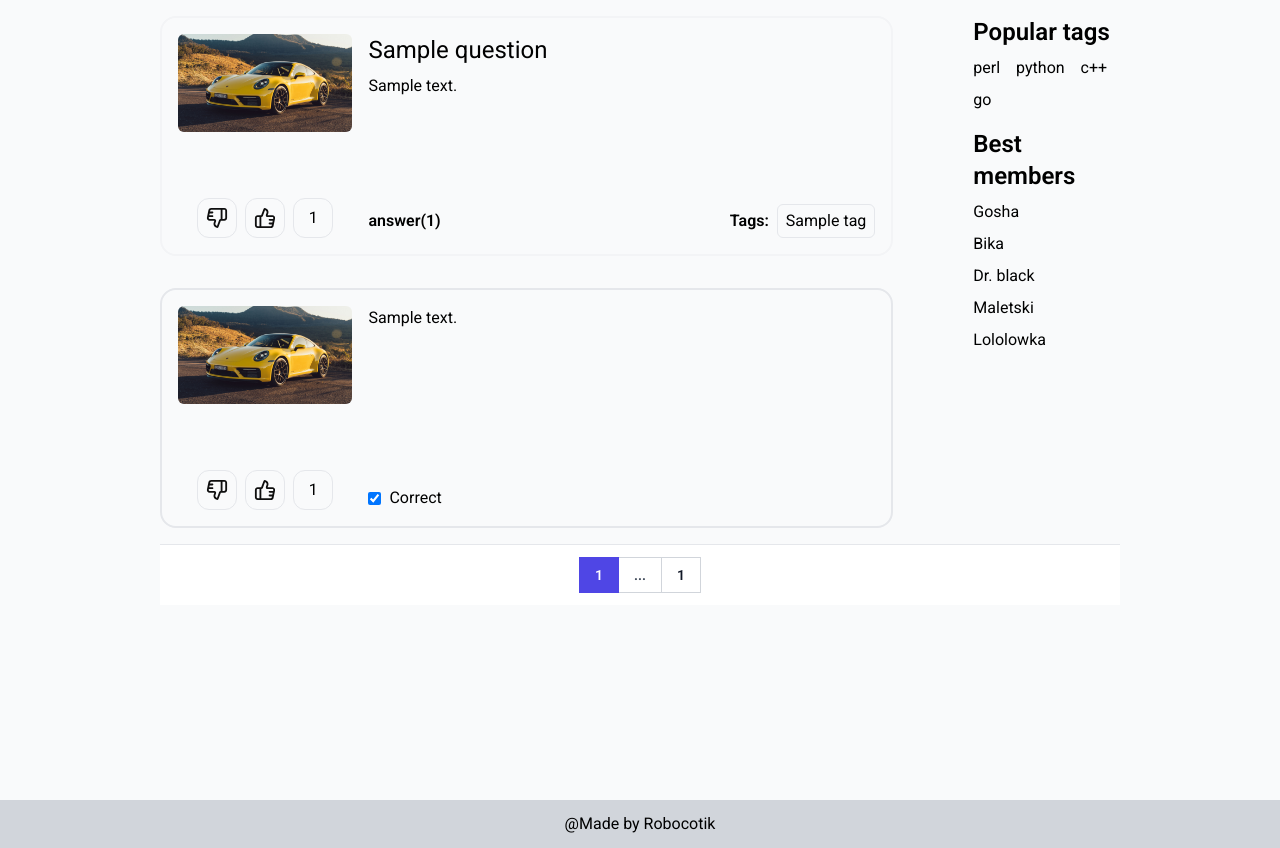
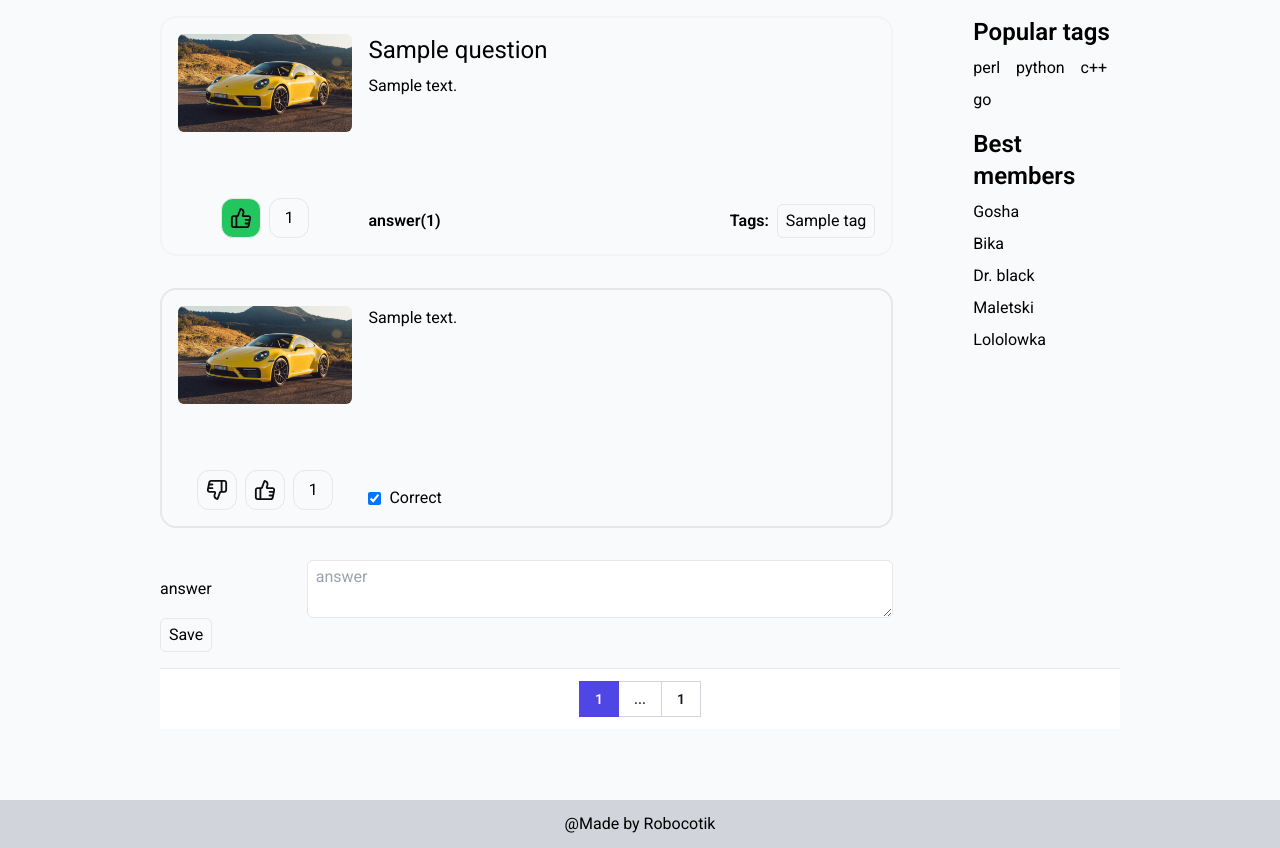
Before and after one commit to Robocotik/AskMeDjango, a Django app: page /question/1/ in a window 1280 px wide. Shown: the part 80-928 px from the top of the page. Run offline with Django 5.2, Linux system fonts and the light colour scheme; a user stored in the database is signed in; tables that the repository leaves empty hold one stand-in row (values such as "Sample post"); grey boxes marked "Sample" are stand-in pictures; some libraries are stand-ins or nearby versions.

Commit message:
[feat] question: make save question like

```diff
--- a/app/forms.py
+++ b/app/forms.py
@@ -2,13 +2,28 @@ from typing import Any
 from django import forms
 from django.contrib.auth.models import User
 
-from app.models import Avatar, Profile, Question, Tag
+from app.models import Answer, Avatar, Profile, Question, Tag
 class LoginForm(forms.Form):
     username = forms.CharField(max_length=40, required=True)
     password = forms.CharField(widget=forms.PasswordInput, min_length=5, required=True)
 
     def clean(self) -> dict[str, Any]:
         return super().clean()
+
+
+class AnswerForm(forms.ModelForm):
+    content = forms.CharField(required=True, min_length=10)
+
+    class Meta:
+        model = Answer
+        fields = ['content']
+    def save(self, user, question_id, commit=True):
+        answer = super().save(commit=False)
+        answer.author_id = user.id
+        answer.question_id = question_id
+        if commit:
+            answer.save()
+        return answer
 
 class AskForm(forms.ModelForm):
     title = forms.CharField(required=True, min_length=10)
@@ -17,16 +32,16 @@ class AskForm(forms.ModelForm):
     class Meta:
         model = Question
         fields = ['title', 'desc', 'tags']
-    def save(self, user, commit=True):  # Добавляем параметр user
+    def save(self, user, commit=True):
         question = super().save(commit=False)
-        question.author_id = user.id  # Устанавливаем автора вопроса
+        question.author_id = user.id
         if commit:
             question.save()
 
-            tag_titles = self.cleaned_data['tags'].split(',')  # Предполагаем, что теги разделены запятыми
+            tag_titles = self.cleaned_data['tags'].split(',')
             for title in tag_titles:
-                tag, created = Tag.objects.get_or_create(title=title.strip())  # Получаем или создаем тег
-                question.tags.add(tag)  # Добавляем тег к вопросу
+                tag, _ = Tag.objects.get_or_create(title=title.strip())
+                question.tags.add(tag)
         return question
 
 
--- a/app/urls.py
+++ b/app/urls.py
@@ -11,6 +11,7 @@ urlpatterns = [
     path('hot/', views.hot, name='hot'),
     path('logout/', views.logout, name='logout'),
     path('tag/<str:tag>/', views.tag_id, name='tag'),
+    path('question/<question_id>/like/', views.likeQuestion, name='like'),
     path('question/<int:question_id>/', views.single_question, name='question'),
     path('settings/', views.settings, name='settings'),
 ]
--- a/app/views.py
+++ b/app/views.py
@@ -1,12 +1,14 @@
+from django.http import JsonResponse
 from django.shortcuts import redirect, render
 from django.urls import reverse, reverse_lazy
 
-from app.forms import AskForm, LoginForm, RegisterForm, SettingsForm
+from app.forms import AnswerForm, AskForm, LoginForm, RegisterForm, SettingsForm
 # from static.mock.question import questions
-from .models import Avatar, Question, Profile
+from .models import Avatar, Question, Profile, QuestionLike
 from django.core.paginator import Paginator, EmptyPage
 from django.contrib import auth
 from django.contrib.auth.decorators import login_required
+from django.views.decorators.http import require_POST
 
 # Create your views here.
 
@@ -113,7 +115,14 @@ def ask(request):
 def single_question(request, question_id):
     question = Question.objects.question_with_id(question_id)
     answers = paginate(question.answers.all(), request)
-    return render(request, 'single_question.html', context={"item": question, "answers" :answers, 'page_obj': answers})
+    is_liked = QuestionLike.objects.filter(question=question, user=request.user).exists()
+    form = AnswerForm()
+    if request.method == 'POST':
+        form = AnswerForm(request.POST)
+        if form.is_valid():
+            form.save(user=request.user, question_id=question_id)
+            return redirect(reverse_lazy('question', kwargs={'question_id': question.id}))
+    return render(request, 'single_question.html', context={"item": question, "answers" :answers, 'page_obj': answers, 'form': form, 'is_liked': is_liked})
 
 def tag_id(request, tag):
     questions = Question.objects.questions_with_tag(tag)
@@ -122,3 +131,13 @@ def tag_id(request, tag):
 
 def custom_404_view(request, exception):
     return render(request, '404.html', status=404)
+
+@login_required
+@require_POST
+def likeQuestion(request, question_id):
+    question = Question.objects.question_with_id(question_id)
+    if question:
+        questionLike, is_created = QuestionLike.objects.get_or_create(user=request.user, question=question)
+        if not is_created:
+            questionLike.delete()
+    return JsonResponse({'likes_count': QuestionLike.objects.filter(question=question).count(), 'is_liked': is_created})
--- a/templates/ask.html
+++ b/templates/ask.html
@@ -34,6 +34,7 @@
 
     </div>
     <button type='submit'
+
         class='duration-200 transition-all border border-1 border-gray-200 rounded-md hover:shadow cursor-pointer px-2 py-1'>Ask!</button>
 
 </form>
--- a/templates/base.html
+++ b/templates/base.html
@@ -42,8 +42,8 @@
 
             <div class='flex gap-2'>
                 <input type="text" placeholder='Search' class='rounded-md ps-2 overflow-hidden'>
-                <button
-                    class='border border-1 rounded-md px-4 hover:shadow duration-200 transition-all  h-full'>Ask</button>
+                <a href="{% url 'ask' %}"
+                    class='border border-1 rounded-md px-4 hover:shadow duration-200 transition-all  h-full'>Ask</a>
             </div>
             <div class='flex gap-2 h-full min-w-50'>
 
@@ -154,7 +154,7 @@
         </div>
 
     </footer>
-
+    <script src='{% static 'js/questionLike.js' %}'></script>
 </body>
 
 </html>
--- a/templates/layouts/card_layout.html
+++ b/templates/layouts/card_layout.html
@@ -5,19 +5,8 @@
         <img src="{% static 'img/porshe.jpg' %} " alt="question"
             class='object-cover object-center rounded-md overflow-hidden'>
         <div class='flex gap-2 h-10 items-center'>
-            <button class='h-full hover:shadow p-2 rounded-xl border border-1 border-gray-200'>
-                <svg width="auto" height="100%" viewBox="0 0 24 24" fill="none" xmlns="http://www.w3.org/2000/svg">
-                    <g id="SVGRepo_bgCarrier" stroke-width="0"></g>
-                    <g id="SVGRepo_tracerCarrier" stroke-linecap="round" stroke-linejoin="round">
-                    </g>
-                    <g id="SVGRepo_iconCarrier">
-                        <path fill-rule="evenodd" clip-rule="evenodd"
-                            d="M11.556 22.646C12.3525 23.0443 13.3186 22.6649 13.6313 21.8311L16.193 15L20 15C21.6568 15 23 13.6569 23 12L23 4C23 2.34315 21.6568 1 20 1L5.62625 1C4.20523 1 2.97914 1.99698 2.68931 3.38814L1.02265 11.3881C0.634535 13.2511 2.05665 15 3.95959 15H9.11255L8.37409 17.2154C7.7446 19.1039 8.59952 21.1678 10.38 22.058L11.556 22.646ZM14.3203 14.2978L11.9537 20.6088L11.2744 20.2692C10.3842 19.8241 9.95671 18.7921 10.2715 17.8479L11.0099 15.6325C11.4416 14.3374 10.4777 13 9.11256 13H3.95959C3.32527 13 2.85124 12.417 2.98061 11.7961L3.14645 11L6.99998 11C7.55226 11 7.99998 10.5523 7.99998 10C7.99998 9.44772 7.55226 9.00001 6.99998 9.00001L3.56312 9.00001L3.97978 7.00001L6.99998 7.00001C7.55226 7.00001 7.99998 6.55229 7.99998 6.00001C7.99998 5.44772 7.55226 5.00001 6.99998 5.00001L4.39645 5.00001L4.64727 3.79605C4.74388 3.33233 5.15258 3 5.62625 3L16 3L16 13.0093C15.2458 13.0821 14.5903 13.5779 14.3203 14.2978ZM18 13H20C20.5523 13 21 12.5523 21 12L21 4C21 3.44772 20.5523 3 20 3L18 3L18 13Z"
-                            fill="#0F0F0F"></path>
-                    </g>
-                </svg>
-            </button>
-            <button class='h-full hover:shadow p-2 rounded-xl overflow-hidden border border-1 border-gray-200'>
+            <button data-image-id="{{ id }}" type="button"
+                class="h-full hover:shadow p-2 rounded-xl overflow-hidden border border-1 border-gray-200 {% if is_liked %}bg-green-500{% endif %}">
                 <svg width="auto" height="100%" viewBox="0 0 24 24" fill="none" xmlns="http://www.w3.org/2000/svg">
                     <g id="SVGRepo_bgCarrier" stroke-width="0"></g>
                     <g id="SVGRepo_tracerCarrier" stroke-linecap="round" stroke-linejoin="round">
@@ -29,7 +18,7 @@
                     </g>
                 </svg>
             </button>
-            <p
+            <p data-like-counter="{{ id }}"
                 class='h-full flex rounded-xl items-center justify-center aspect-square text-center my-auto border border-1 border-gray-200'>
                 {{likes_count}}
             </p>
--- a/templates/single_question.html
+++ b/templates/single_question.html
@@ -2,12 +2,31 @@
 {% block header %}{% endblock header %}
 {% block content %}
 <div class='flex flex-col gap-8 w-full h-full'>
-    {% include "layouts/card_layout.html" with id=item.id image_url=item.image_url likes_count=item.likes_count title=item.title desc=item.desc answer_count=item.answer_count tags=item.tags.all %}
+    {% include "layouts/card_layout.html" with id=item.id image_url=item.image_url likes_count=item.likes_count title=item.title desc=item.desc answer_count=item.answer_count tags=item.tags.all is_liked=is_liked %}
     <div class='flex flex-col gap-4 w-full'>
         {% for data in answers %}
         {% include "layouts/card_answer_layout.html" with image_url=data.image_url id=data.id likes_count=data.likes_count answer=data.content %}
         {% endfor %}
     </div>
+    <form method='post' action="" class='flex flex-col items-start'>
+        {% csrf_token %}
+        <div class='w-full flex gap-8 items-center justify-start  w-full'>
+            <label for='content' class='w-36 text-nowrap'>
+                answer
+            </label>
+            <textarea type="text" name="content" id="content" placeholder='answer'
+                value="{{ item.user.content|default:'' }}"
+                class='border border-1 rounded-md border-gray-200 h-full py-1 ps-2 w-full'></textarea>
+        </div>
+        <div class="text-red-500">
+            {% if form.errors %}
+            {{form.errors.as_text}}
+            {% endif %}
+
+        </div>
+        <button type='submit'
+            class='duration-200 transition-all border border-1 border-gray-200 rounded-md hover:shadow cursor-pointer px-2 py-1'>Save</button>
+    </form>
 
 </div>
 {% endblock content %}
```
Also changed, not shown: static/js/questionLike.js (added, +45 -0 lines), 1 other file.
